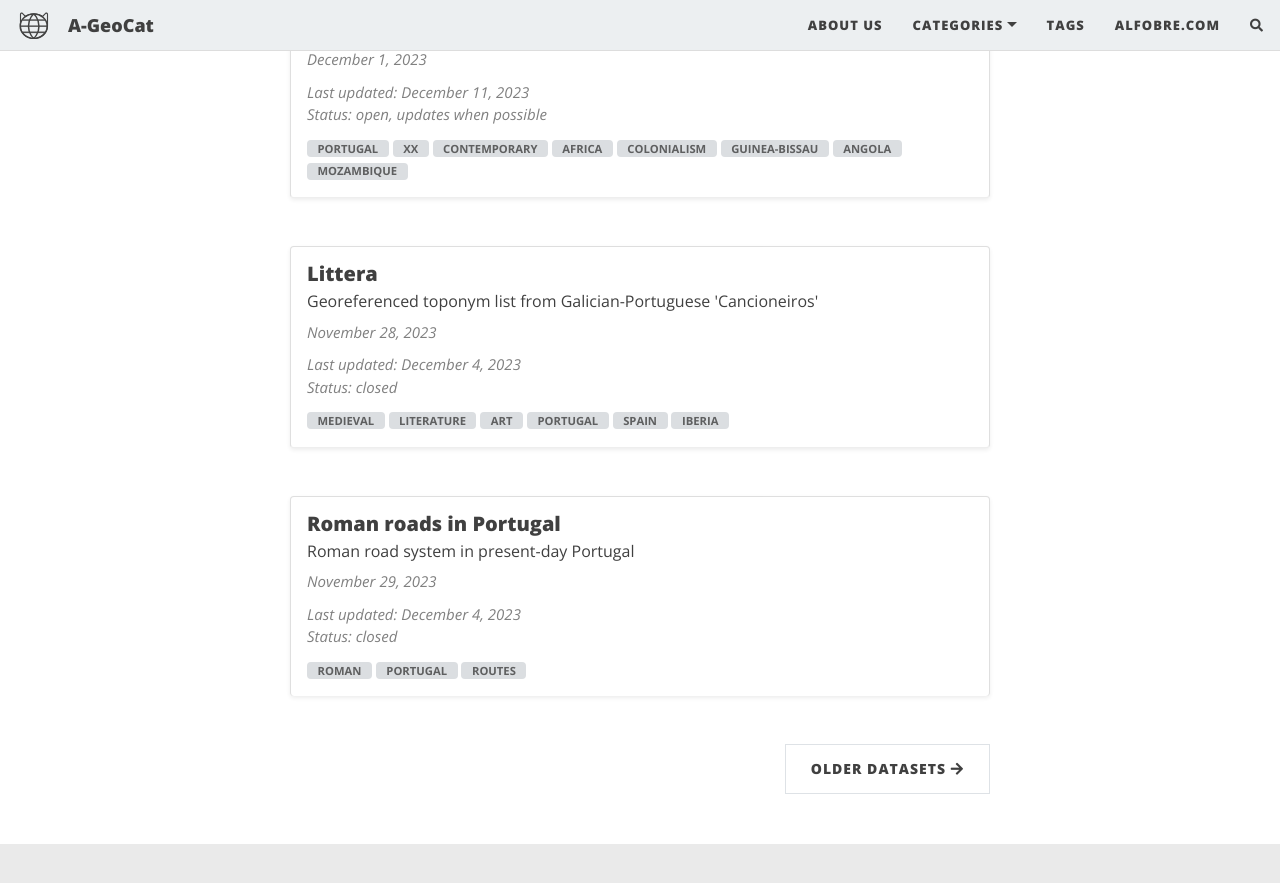
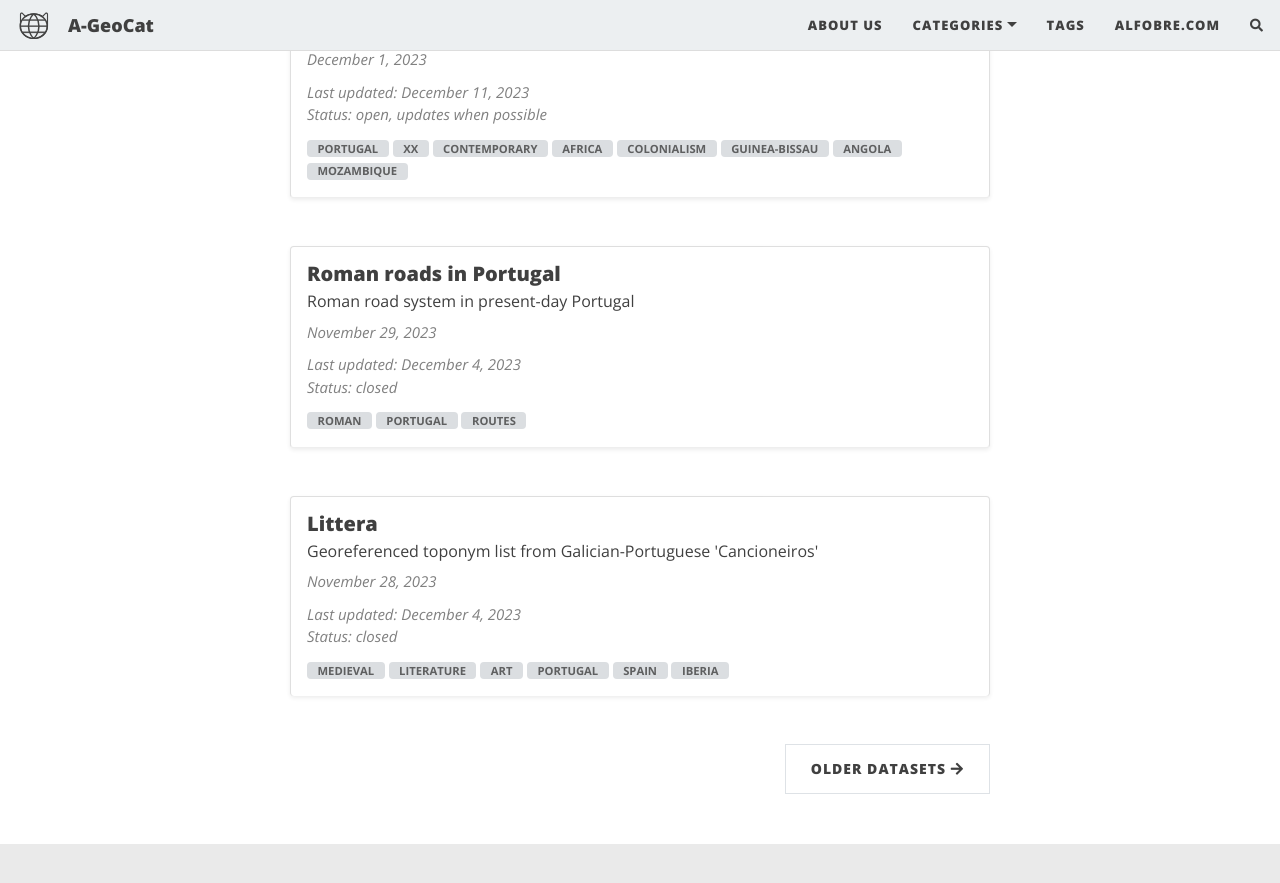
Before and after one commit to projetoalfobre/a-geocat, a Jekyll site: the page built from index.html, in a window 1280 px wide and 900 px high, scrolled down 1385 px. Shown: the top 883 px of the window. Built offline with Jekyll 4.4.1, drawn with Linux system fonts in a browser that asks for light colours; nearby versions of some CDN libraries; the list of posts is cut into pages by our own code; comment, search, counter and statistics services are not loaded; part of the change alters nothing that is shown.

```diff
--- a/_layouts/home.html
+++ b/_layouts/home.html
@@ -9,9 +9,7 @@ subtitle: Alfobre GeoData Catalog
 
 {{ content }}
 
-<!--{% assign posts = paginator.posts | default: site.posts %}-->
-
-{% assign posts = paginator.posts | sort: 'last-updated' | reverse %}
+{% assign posts = paginator.posts | default: site.posts %}
 
 <!-- role="list" needed so that `list-style: none` in  Safari doesn't remove the list semantics -->
 <ul class="posts-list list-unstyled" role="list">
```
